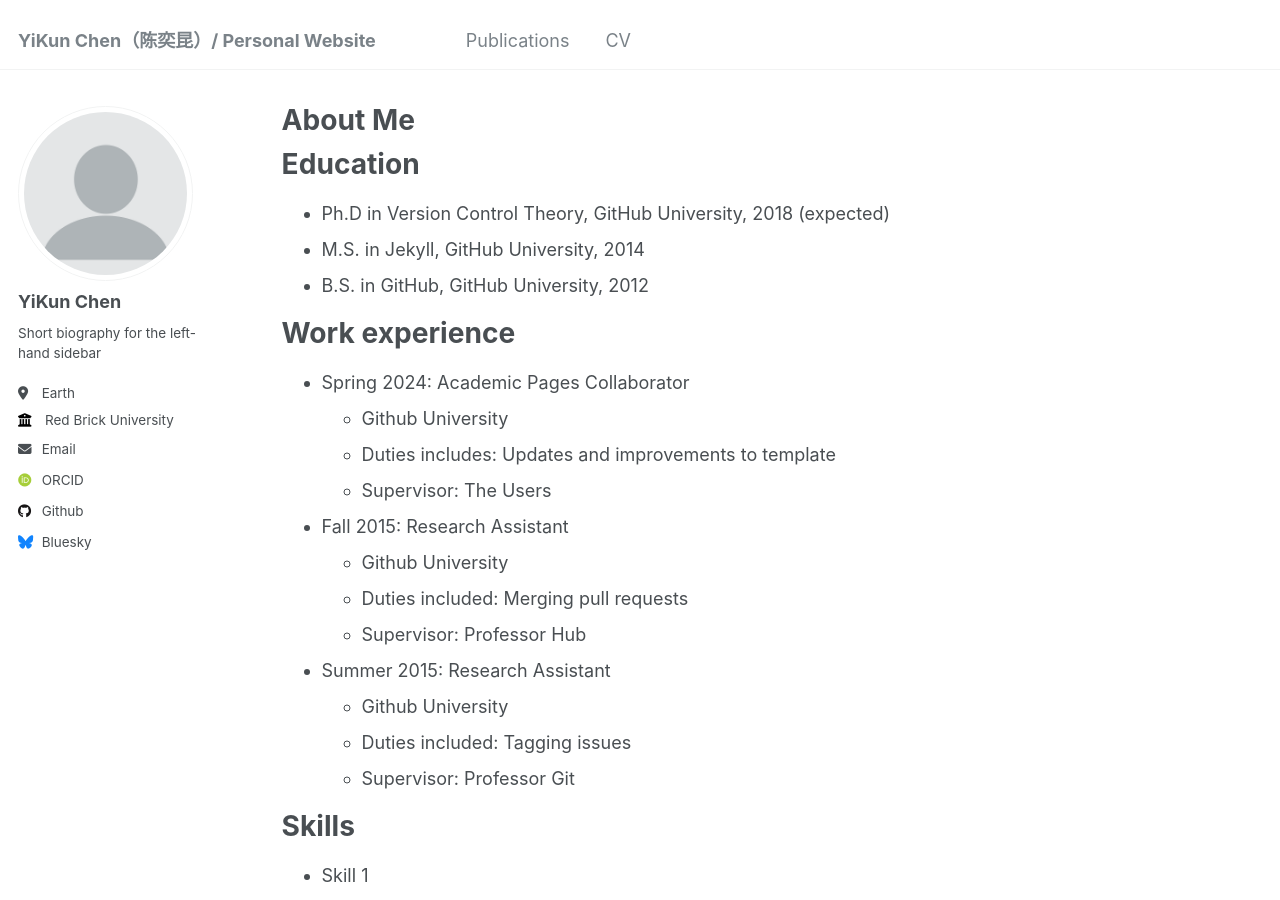
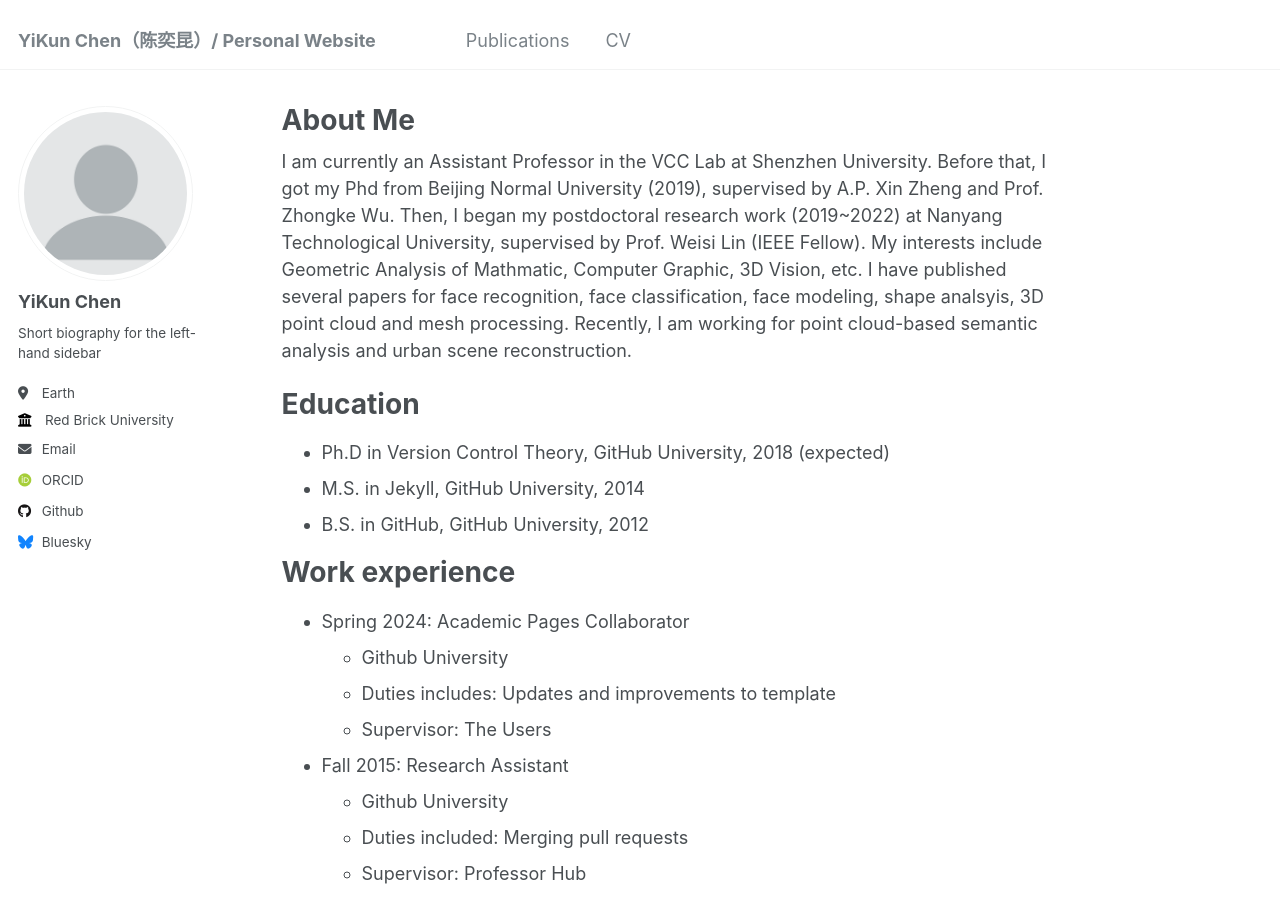
Before and after one commit to kenter1643/YikunChen, a Jekyll site: the page built from _pages/about.md, in a window 1280 px wide and 900 px high. Built offline with Jekyll 4.4.1, drawn with Linux system fonts in a browser that asks for light colours; some web fonts are replaced.

Commit message:
Update about.md

```diff
--- a/_pages/about.md
+++ b/_pages/about.md
@@ -6,6 +6,9 @@ redirect_from:
   - /about/
   - /about.html
 ---
+
+I am currently an Assistant Professor in the VCC Lab at Shenzhen University. Before that, I got my Phd from Beijing Normal University (2019), supervised by A.P. Xin Zheng and Prof. Zhongke Wu. Then, I began my postdoctoral research work (2019~2022) at Nanyang Technological University, supervised by Prof. Weisi Lin (IEEE Fellow).
+My interests include Geometric Analysis of Mathmatic, Computer Graphic, 3D Vision, etc. I have published several papers for face recognition, face classification, face modeling, shape analsyis, 3D point cloud and mesh processing. Recently, I am working for point cloud-based semantic analysis and urban scene reconstruction.
 
 Education
 ======
```
